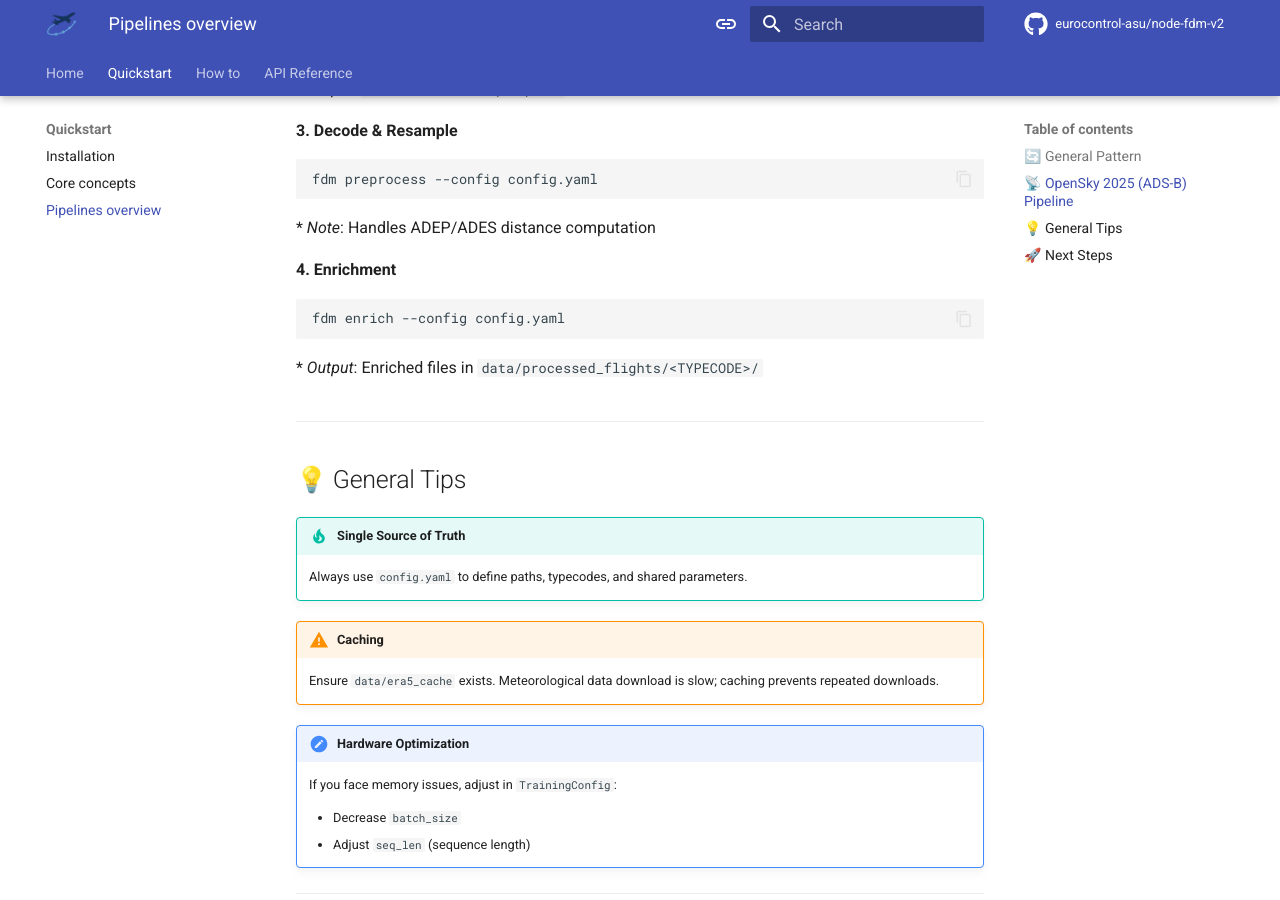
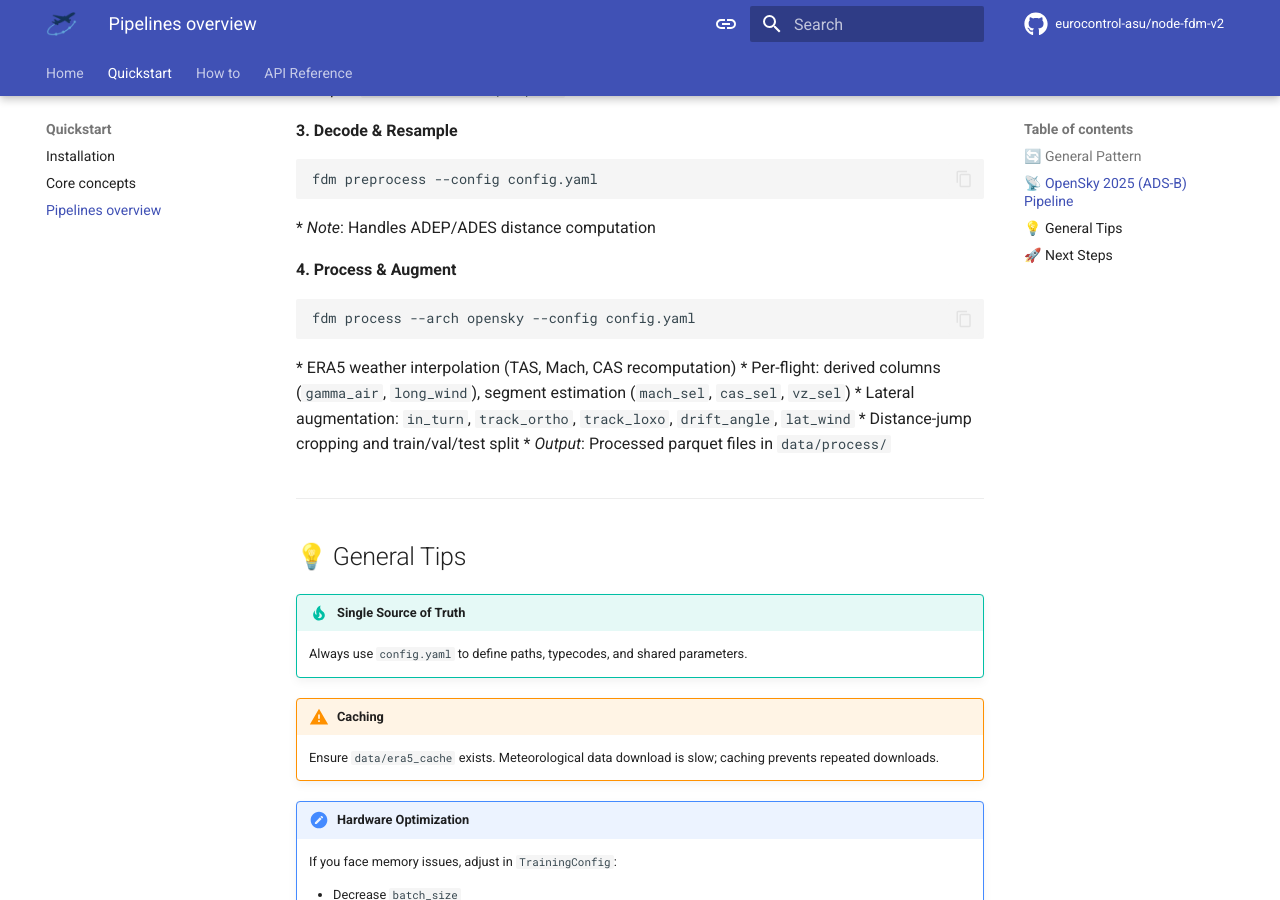
Before and after one commit to eurocontrol-asu/node-fdm, an MkDocs documentation site: the page built from docs/quickstart/pipelines.md, in a window 1280 px wide and 900 px high, scrolled down 1627 px. Built offline with MkDocs 1.6.1 and Material for MkDocs 9.7.7, drawn with Linux system fonts in a browser that asks for light colours; comment, search, counter and statistics services are not loaded.

Commit message:
docs: sync docs with lateral dynamics integration
Reference (data.md):
- Add 5 missing module refs: lateral, meteo, segments, preprocessing.opensky/qar
- Fix ISA import path (node_fdm_data.isa -> node_fdm_data.physics.isa)

Quickstart:
- pipelines.md: replace stale 'enrich' step with full 'process' step
- concepts.md: add augment_lateral to processing hooks diagram

README:
- Update roadmap: lateral dynamics marked as complete
- Fix pipeline CLI section (remove stale 'enrich', add --arch flag)

````diff
--- a/docs/quickstart/pipelines.md
+++ b/docs/quickstart/pipelines.md
@@ -71,11 +71,15 @@ This reference pipeline processes public ADS-B data using the `fdm` CLI.
     ```
     * *Note*: Handles ADEP/ADES distance computation
 
-    **4. Enrichment**
+    **4. Process & Augment**
     ```bash
-    fdm enrich --config config.yaml
+    fdm process --arch opensky --config config.yaml
     ```
-    * *Output*: Enriched files in `data/processed_flights/<TYPECODE>/`
+    * ERA5 weather interpolation (TAS, Mach, CAS recomputation)
+    * Per-flight: derived columns (`gamma_air`, `long_wind`), segment estimation (`mach_sel`, `cas_sel`, `vz_sel`)
+    * Lateral augmentation: `in_turn`, `track_ortho`, `track_loxo`, `drift_angle`, `lat_wind`
+    * Distance-jump cropping and train/val/test split
+    * *Output*: Processed parquet files in `data/process/`
 
 === "Phase 2: Training"
 
````
Also changed, not shown: README.md (+8 -9 lines), docs/quickstart/concepts.md (+6 -2 lines), docs/reference/data.md (+52 -2 lines).
